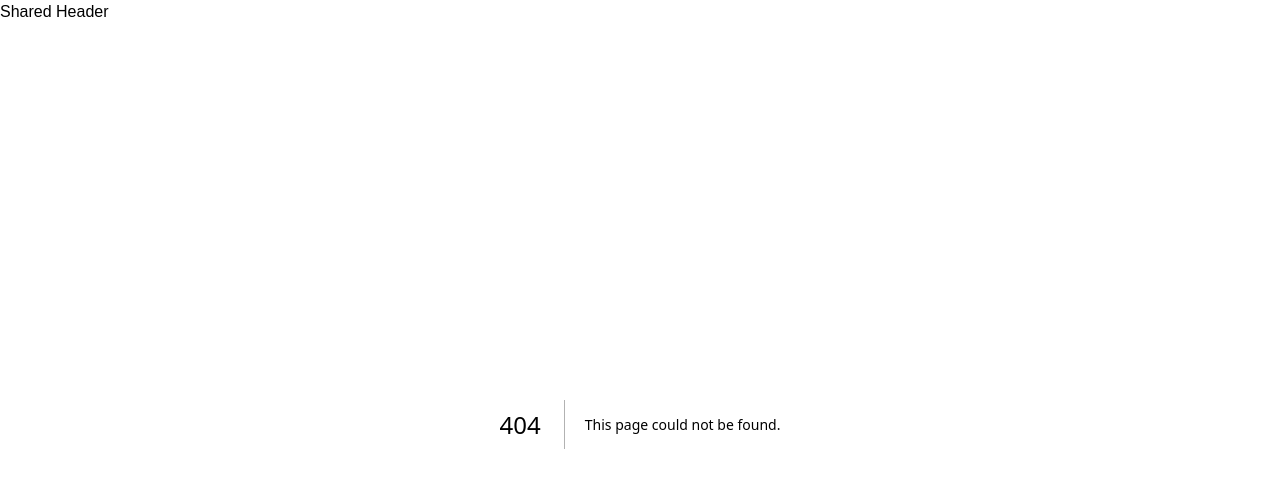
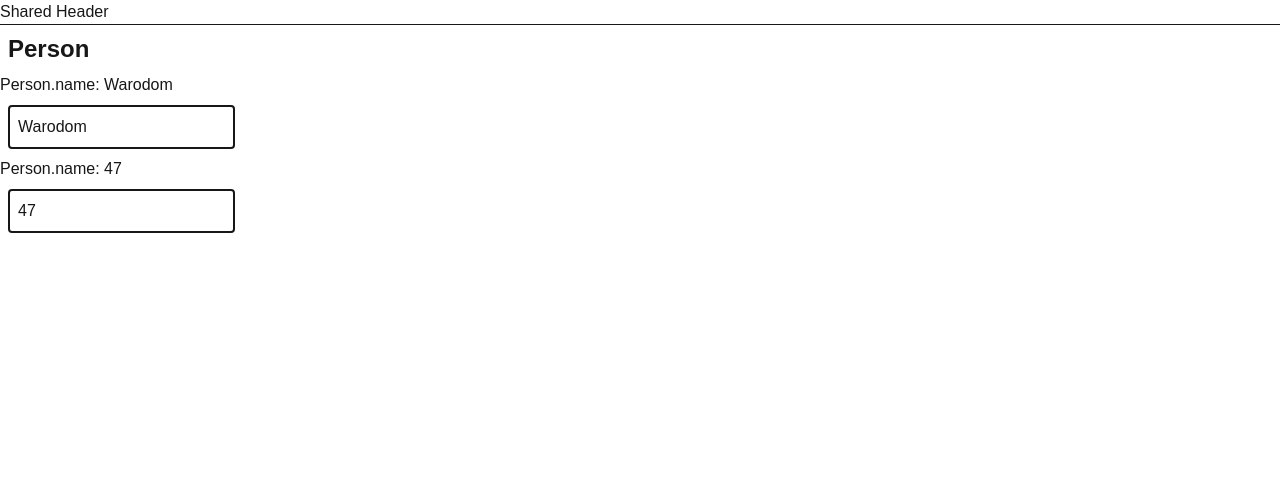
Before and after one commit to wwarodom/web_module_2026, a Next.js app in the folder 6_next_basic/my-app/: page /person in a window 1280 px wide. Before the commit this address had no page. Shown: the top 488 px of the page. Built offline with nearby package versions, Linux system fonts and the light colour scheme.

Commit message:
add name and age

```diff
--- /dev/null
+++ b/6_next_basic/my-app/app/person/page.tsx
@@ -0,0 +1,49 @@
+'use client'
+import { ChangeEvent, useState } from "react"
+export default function PersonPage() {
+    const [person, setPerson] = useState({
+        id: 1,
+        name: "Warodom",
+        age: 47
+    })
+
+    return <div>
+        <hr />
+        <h2 className="text-2xl font-bold m-2">Person</h2>
+        <div>
+            <div>
+                Person.name: {person.name}
+            </div>
+            <div>
+                <input
+                    className="border-2 p-2 m-2 rounded"
+                    type="text"
+                    value={person.name}
+                    onChange={(e: ChangeEvent<HTMLInputElement>) => {
+                        setPerson(
+                            (prev) =>({ ...prev, name: e.target.value })
+                        )
+                    }}
+                />
+            </div>
+        </div>
+        <div>
+            <div>
+                Person.name: {person.age}
+            </div>
+            <div>
+                <input
+                    className="border-2 p-2 m-2 rounded"
+                    type="number"
+                    value={person.age}
+                    onChange={(e: ChangeEvent<HTMLInputElement>) => {
+                        setPerson((prev) =>
+                            ({ ...prev, age: +e.target.value })
+                        )
+                    }}
+                />
+            </div>
+        </div>
+
+    </div>
+}
```
